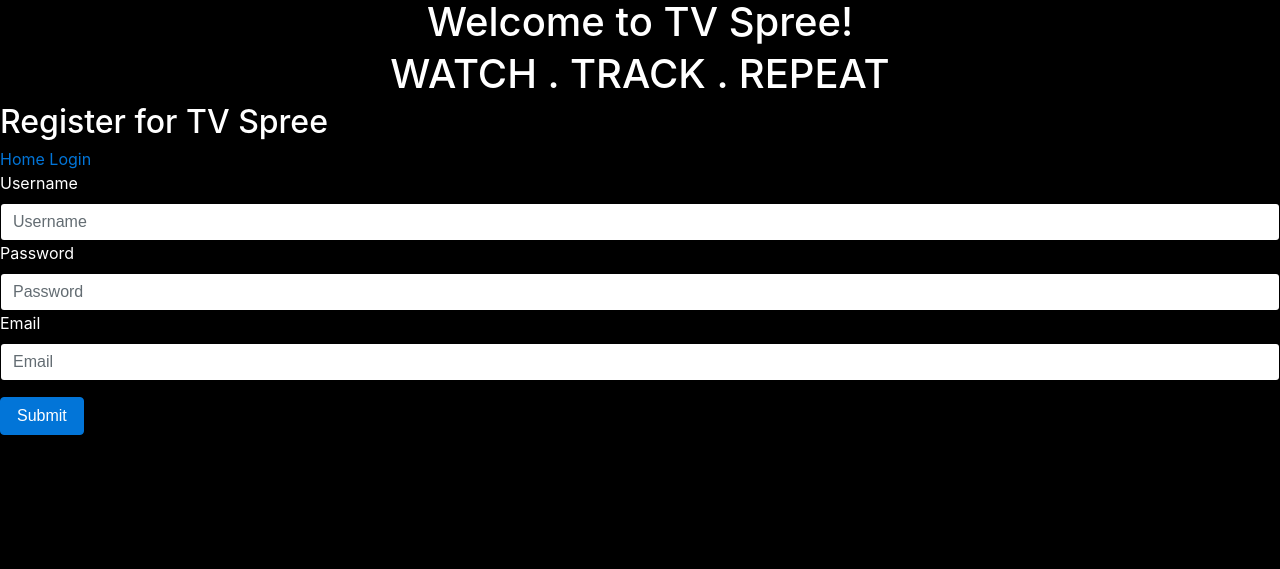
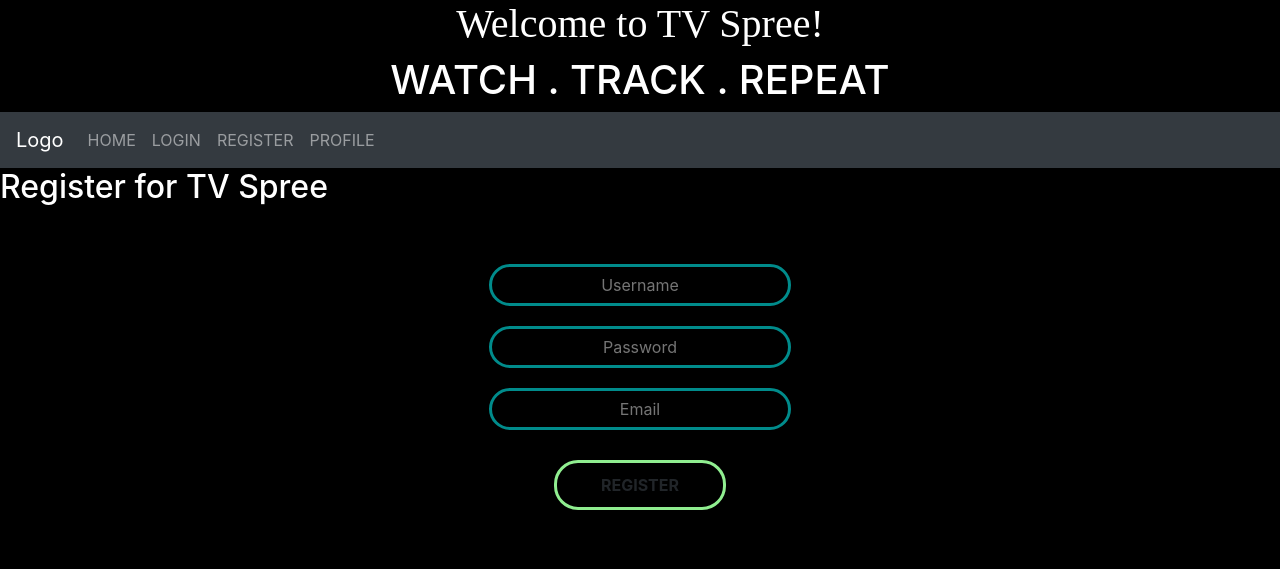
Before and after one commit to shivanshsinghal107/TV-Spree, a Flask app: page /register in a window 1280 px wide. Shown: the top 569 px of the page. Run offline with Flask 2, Linux system fonts and the light colour scheme; some libraries are stand-ins or nearby versions.

Commit message:
shreyash commit 1

```diff
--- a/templates/index.html
+++ b/templates/index.html
@@ -9,9 +9,7 @@
     <a href = "/{{curruser}}">Hey {{curruser}}</a>
     <a href="/{{curruser}}/completed">my watch list</a>
     <a href = "/logout">Logout</a>
-  {% else %}
-    <a href = "/login">Login</a>
-    <a href = "/register">Register</a>
+
   {% endif %}
   <br><br>
   <form action="{{ url_for('search') }}" method="post">
--- a/templates/layout.html
+++ b/templates/layout.html
@@ -3,12 +3,27 @@
 <head>
   <title>TV Spree</title>
   <meta charset="utf-8">
-  <meta name="viewport" content="width=device-width, initial-scale=1, shrink-to-fit=no">
+  <meta name="viewport" content="width=device-width, initial-scale=1">
   <link rel="icon" href="data:,">
-  <link rel="stylesheet" href="https://maxcdn.bootstrapcdn.com/bootstrap/4.0.0/css/bootstrap.min.css" integrity="sha384-Gn5384xqQ1aoWXA+058RXPxPg6fy4IWvTNh0E263XmFcJlSAwiGgFAW/dAiS6JXm" crossorigin="anonymous">
-  <link rel="stylesheet" href="https://cdnjs.cloudflare.com/ajax/libs/normalize/8.0.1/normalize.min.css">
-  <link rel="stylesheet" href="https://stackpath.bootstrapcdn.com/bootstrap/4.0.0-alpha.6/css/bootstrap.min.css">
+<!-- Latest compiled and minified CSS -->
+<link rel="stylesheet" href="https://maxcdn.bootstrapcdn.com/bootstrap/4.5.0/css/bootstrap.min.css">
+
+<!-- jQuery library -->
+<script src="https://ajax.googleapis.com/ajax/libs/jquery/3.5.1/jquery.min.js"></script>
+
+<!-- Popper JS -->
+<script src="https://cdnjs.cloudflare.com/ajax/libs/popper.js/1.16.0/umd/popper.min.js"></script>
+
+<!-- Latest compiled JavaScript -->
+<script src="https://maxcdn.bootstrapcdn.com/bootstrap/4.5.0/js/bootstrap.min.js"></script>
   <style>
+
+      #collapsibleNavbar{
+          float: right;
+      }
+      ul{
+          float: right;
+      }
 
       .carousel-inner .carousel-item-right.active,
       .carousel-inner .carousel-item-next {
@@ -51,8 +66,38 @@
   </style>
 </head>
 <body style="background-color:black;color:white">
-  <h1 align="center">Welcome to TV Spree!</h1>
-  <h1 align="center">WATCH . TRACK . REPEAT</h1>
+  <div class="container-fluid">
+     <h1 align="center" style="font-family: Trattatello;">Welcome to TV Spree!</h1>
+      <h1 align="center">WATCH . TRACK . REPEAT</h1>
+  </div>
+
+<nav class="navbar navbar-expand-md bg-dark navbar-dark">
+  <!-- Brand -->
+  <a class="navbar-brand" href="#">Logo</a>
+
+  <!-- Toggler/collapsibe Button -->
+  <button class="navbar-toggler" type="button" data-toggle="collapse" data-target="#collapsibleNavbar">
+    <span class="navbar-toggler-icon"></span>
+  </button>
+
+  <!-- Navbar links -->
+  <div class="collapse navbar-collapse" id="collapsibleNavbar">
+    <ul class="navbar-nav">
+      <li class="nav-item">
+        <a class="nav-link" href="/">HOME</a>
+      </li>
+      <li class="nav-item">
+        <a class="nav-link" href="/login">LOGIN</a>
+      </li>
+      <li class="nav-item">
+        <a class="nav-link" href="/register">REGISTER</a>
+      </li>
+      <li class="nav-item">
+        <a class="nav-link" href="#">PROFILE</a>
+      </li>
+    </ul>
+  </div>
+</nav>
   <h2>{% block heading %}{% endblock %}</h2>
 
   {% block body %}
@@ -62,6 +107,7 @@
   <script src="https://maxcdn.bootstrapcdn.com/bootstrap/4.0.0/js/bootstrap.min.js" integrity="sha384-JZR6Spejh4U02d8jOt6vLEHfe/JQGiRRSQQxSfFWpi1MquVdAyjUar5+76PVCmYl" crossorigin="anonymous"></script>
   <script src="https://ajax.googleapis.com/ajax/libs/jquery/3.3.1/jquery.min.js"></script>
   <script src="https://maxcdn.bootstrapcdn.com/bootstrap/4.0.0-alpha.6/js/bootstrap.min.js"></script>
+
   <script>
     $('#mtrending').carousel({
       interval: 3000
--- a/templates/profile.html
+++ b/templates/profile.html
@@ -5,7 +5,7 @@
 {% endblock %}
 
 {% block body %}
-  <a href="/">Home</a>
+
   <a href="/{{curruser}}/completed">my watch list</a>
   <a href = "/logout">Logout</a>
   <br><br>
--- a/templates/register.html
+++ b/templates/register.html
@@ -5,17 +5,65 @@
 {% endblock %}
 
 {% block body %}
-  <a href="/">Home</a>
-  <a href="/login">Login</a>
-  <form action="{{ url_for('register') }}" method="post">
-    <div class="form-group">
-      <label for="username">Username</label>
-      <input type="text" name="username" class="form-control" id="username" placeholder="Username">
-      <label for="password">Password</label>
-      <input type="password" name="password" class="form-control" id="password" placeholder="Password">
-      <label for="email">Email</label>
-      <input type="email" name="email" class="form-control" id="email" placeholder="Email">
-    </div>
-    <button type="submit" class="btn btn-primary">Submit</button>
-  </form>
+   <style>
+
+      .box{
+
+          background-color: black;
+          width:40%;
+          padding: 40px;
+          color: white;
+          text-align: center;
+      }
+      .input{
+          background: none;
+          border: 3px solid darkcyan;
+          margin: 10px;
+          padding: 6px;
+          width: 70%;
+          border-radius: 24px;
+          color: white;
+          text-align: center;
+          transition: 0.3s;
+      }
+
+      .btn{
+          background: none;
+          border: 3px solid lightgreen;
+          padding: 10px;
+           border-radius: 24px;
+          width: 40%;
+          margin: 20px;
+          font-weight: bold;
+           }
+
+      .input:focus{
+          width: 95%;
+          transition: 0.3s;
+          border-color: lightgreen;
+      }
+
+      .btn:hover{
+          background-color: lightgreen;
+          color: black;
+      }
+
+       @media only screen and (max-width: 600px) {
+           .box{
+               width: 90%;
+           }
+}
+       </style>
+
+         <div class="box container">
+            <form  action="{{ url_for('register') }}" method="post" >
+                <input type="text" placeholder="Username" class="input" required>
+                <input type="password" placeholder="Password" class="input" required>
+                <input type="email" name="email" class="input" id="email" placeholder="Email" required>
+                <br>
+                <button type="submit" class="btn">REGISTER</button>
+            </form>
+        </div>
+
+
 {% endblock %}
--- a/templates/search.html
+++ b/templates/search.html
@@ -5,7 +5,7 @@
 {% endblock %}
 
 {% block body %}
-  <a href="/">Home</a>
+
   {% if loginstatus == 'True' %}
     <a href="/{{curruser}}/completed">my watch list</a>
     <a href = "/logout">Logout</a>
```
Also changed, not shown: templates/login.html (+59 -11 lines), database.db (added), 1 other file.
